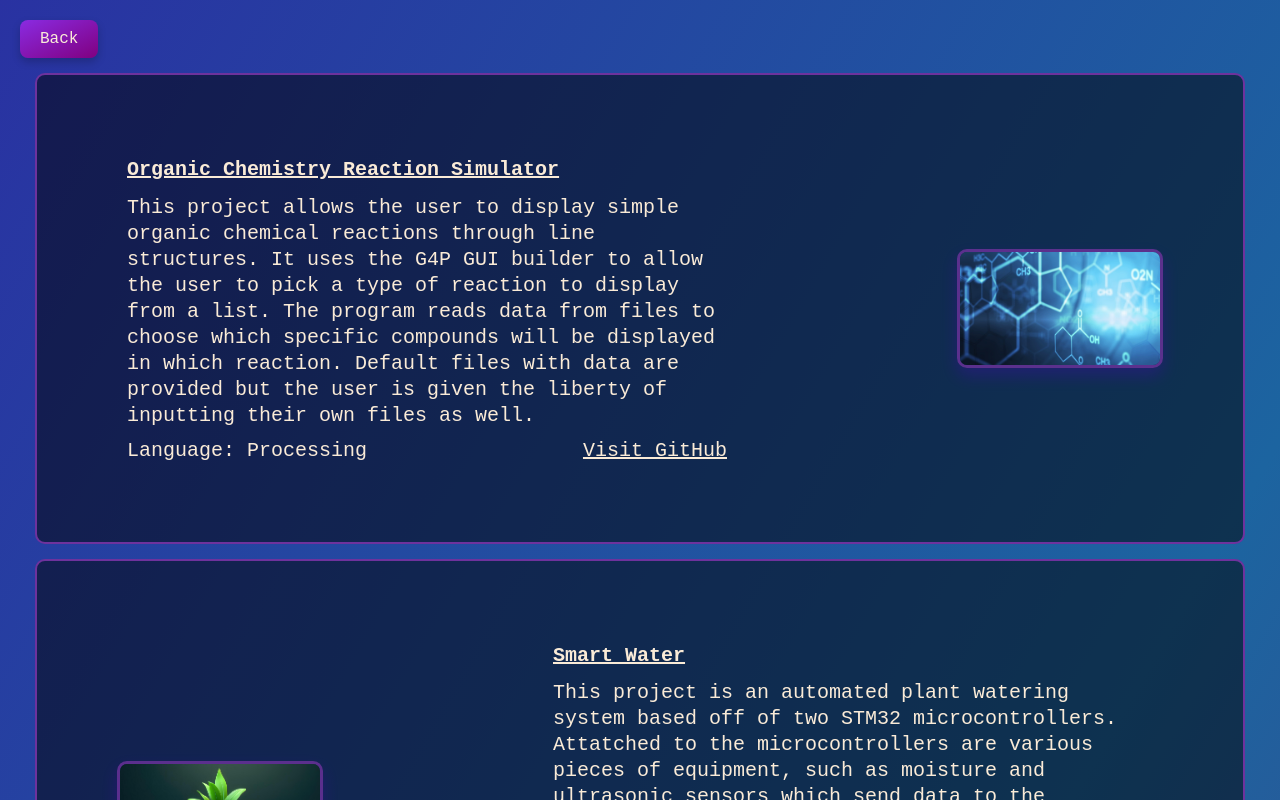
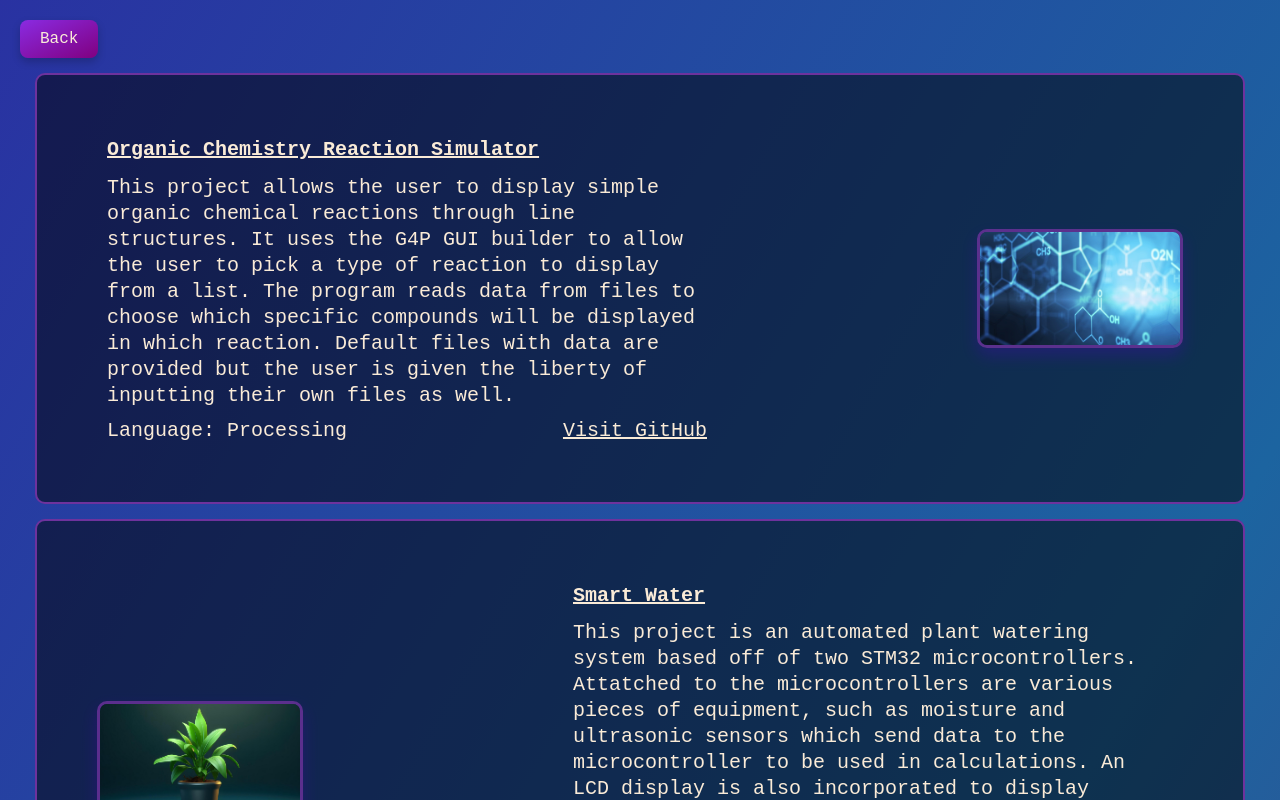
Before and after one commit to SenthilShelke/senthil-website, a React (Vite) app: page / in a window 1280 px wide. Both pictures are taken after a click on the button "Projects". Built offline with nearby package versions, Linux system fonts and the light colour scheme.

Commit message:
updated project padding

```diff
--- a/src/index.css
+++ b/src/index.css
@@ -138,7 +138,7 @@ button:active {
   justify-content: space-between;
   border: 2px solid rgb(110, 50, 157);
   border-radius: 10px;
-  padding: 80px;
+  padding: 60px;
   margin: 15px;
   position: relative;
   background: rgba(0, 0, 0, 0.5);
```
